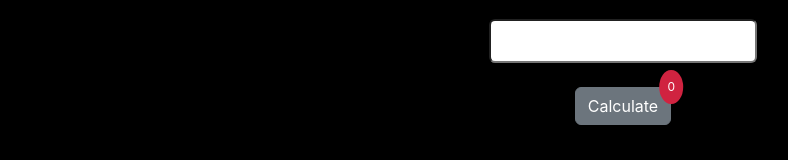
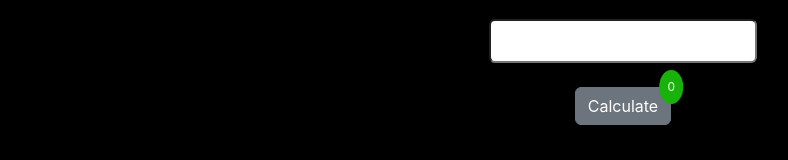
Before and after one commit to sarah-hbb/inno-tractor-assignments, a React (Create React App) app: page /calculate in a window 1280 px wide. Shown: the part 344-504 px from the top of the page, without its empty margins (17-805 px from the left). Built offline with nearby package versions, Linux system fonts and the light colour scheme.

Commit message:
Compelete Calculate Page functionality

```diff
--- a/src/pages/Calculate.tsx
+++ b/src/pages/Calculate.tsx
@@ -1,4 +1,4 @@
-import React, { useState } from "react";
+import React, { useEffect, useState } from "react";
 import classes from "./Calculation.module.css";
 
 const Calculate: React.FC = () => {
@@ -10,8 +10,8 @@ const Calculate: React.FC = () => {
   // Assumed numbers > 50 and < 0 are invalid
 
   const handleChange = (e: React.ChangeEvent<HTMLInputElement>) => {
+    let calculatedNumber = 0;
     let input = Math.floor(Number(e.target.value));
-
     if (!Boolean(input) && e.target.value !== "") return;
     if (Number(e.target.value) > 50 || Number(e.target.value) < 0) {
       setInvalidError(true);
@@ -27,9 +27,14 @@ const Calculate: React.FC = () => {
     e.preventDefault();
     if (inputNumber && !invalidError) {
       setNumbers((prvNumbers) => [...prvNumbers, inputNumber]);
+      setIsValid(false);
+      setInvalidError(false);
       setInputNumber("");
     }
   };
+
+  const value = numbers.slice(-3).reduce((acc, curr) => acc + curr, 0);
+
   return (
     <div className="w-100 d-flex flex-column align-items-center">
       <div className="p-3">
@@ -56,9 +61,17 @@ const Calculate: React.FC = () => {
         {valid && <p className="text-success">The entered number is valid</p>}
         <div className="position-relative mt-4">
           <span
-            className={`${classes["calculated-number"]} text-center position-absolute p-2 rounded-circle calculated-number`}
+            className={`${classes["calculated-number"]}
+            ${
+              value > 25
+                ? classes["bg-purple"]
+                : value < 10
+                ? classes["bg-green"]
+                : ""
+            }
+            text-center position-absolute p-2 rounded-circle calculated-number`}
           >
-            {numbers.slice(-3).reduce((acc, curr) => acc + curr, 0)}
+            {value}{" "}
           </span>
           <button type="submit" className="btn btn-secondary">
             Calculate
--- a/src/pages/Calculation.module.css
+++ b/src/pages/Calculation.module.css
@@ -6,3 +6,11 @@
   transform: translate(-50%, 50%);
   font-size: 0.75rem;
 }
+
+.bg-green {
+  background-color: rgb(24, 178, 10);
+}
+
+.bg-purple {
+  background-color: rgb(190, 60, 190);
+}
```
